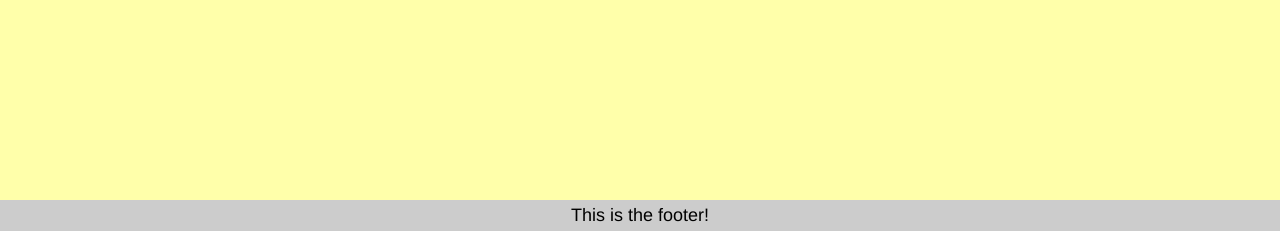
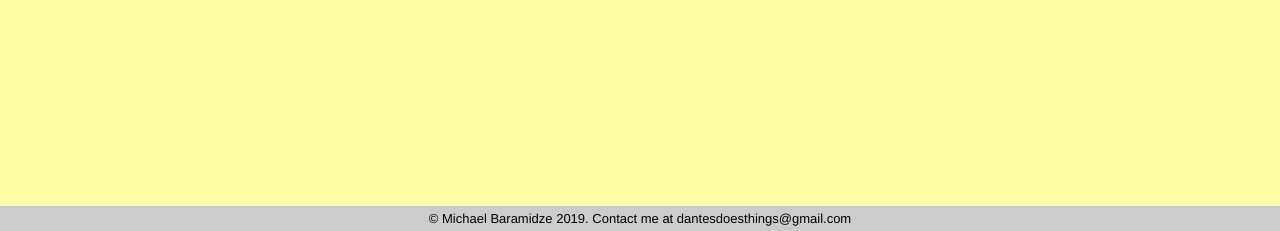
Before and after one commit to dantesdoesthings/danteswebsite, a Django app: page / in a window 1280 px wide. Shown: the part 569-800 px from the top of the page. Run offline with Django 3.2, Linux system fonts and the light colour scheme.

Commit message:
Footer changes
1. Added name/email to footer.
2. Updated style slightly.

```diff
--- a/dantesdoesthings/static/common/css/style.css
+++ b/dantesdoesthings/static/common/css/style.css
@@ -16,7 +16,7 @@ height: 60px;
 }
 .footer {
 background-color: #CCC;
-font-size: large;
+font-size: small;
 bottom: 0;
 position: absolute;
 width: 100%;
--- a/dantesdoesthings/templates/common/footer.html
+++ b/dantesdoesthings/templates/common/footer.html
@@ -1,3 +1,3 @@
 <div class="footer">
-    This is the footer!
+    © Michael Baramidze 2019. Contact me at dantesdoesthings@gmail.com
 </div>
```
